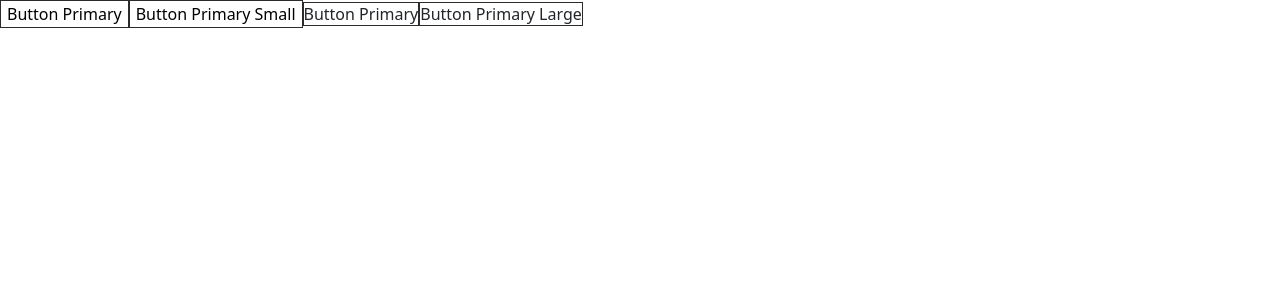
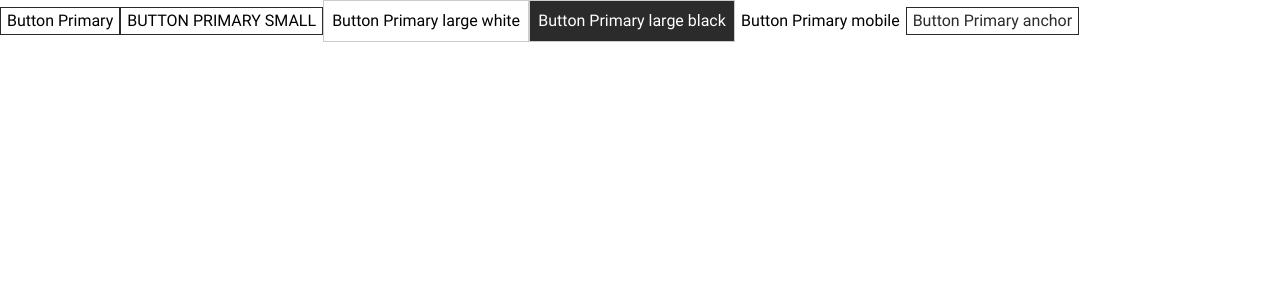
Before and after one commit to Oanee/monochrome, a Next.js app: page / in a window 1280 px wide. Shown: the top 300 px of the page. Built offline with nearby package versions, Linux system fonts and the light colour scheme.

Commit message:
monochrome buttons

```diff
--- a/pages/index.jsx
+++ b/pages/index.jsx
@@ -5,8 +5,16 @@ export default function Home() {
       <button className="button button-primary button-small">
         Button Primary Small
       </button>
-      <a className="button button-primary">Button Primary</a>
-      <a className="button button-primary button-small">Button Primary Large</a>
+      <button className="button button-primary button-large">
+        Button Primary large white
+      </button>
+      <button className="button button-primary button-large button-black">
+        Button Primary large black
+      </button>
+      <button className="button button-primary button-mobile">
+        Button Primary mobile
+      </button>
+      <a className="button button-primary">Button Primary anchor</a>
     </div>
   );
 }
--- a/styles/_variables.scss
+++ b/styles/_variables.scss
@@ -0,0 +1,7 @@
+$brand-primary: #2b2b2b;
+
+$white-primary: #ffffff;
+$white-secondary: #e8e8e8;
+$white-tertiary: #cccccc;
+
+$black-primary: #111111;
--- a/styles/common/ui/_button.scss
+++ b/styles/common/ui/_button.scss
@@ -1,4 +1,28 @@
 .button {
   background-color: transparent;
-  border: 1px solid #2b2b2b;
+  border: 1px solid $brand-primary;
+  display: inline-block;
+  text-align: center;
+  padding: 1px 6px;
+  cursor: pointer;
 }
+
+.button-small {
+  text-transform: uppercase;
+}
+
+.button-large {
+  width: 206px;
+  height: 42px;
+  border: 1px solid $white-tertiary;
+}
+
+.button-black {
+  background-color: $brand-primary;
+  color: $white-primary;
+}
+
+.button-mobile {
+  background-color: $white-primary;
+  border: none;
+}
--- a/styles/index.scss
+++ b/styles/index.scss
@@ -19,3 +19,9 @@
 
 // common
 @import './common/index';
+
+body {
+  font-size: 16px;
+  font-family: 'Roboto', 'Playfair Display', sans-serif;
+  color: $brand-primary;
+}
```
